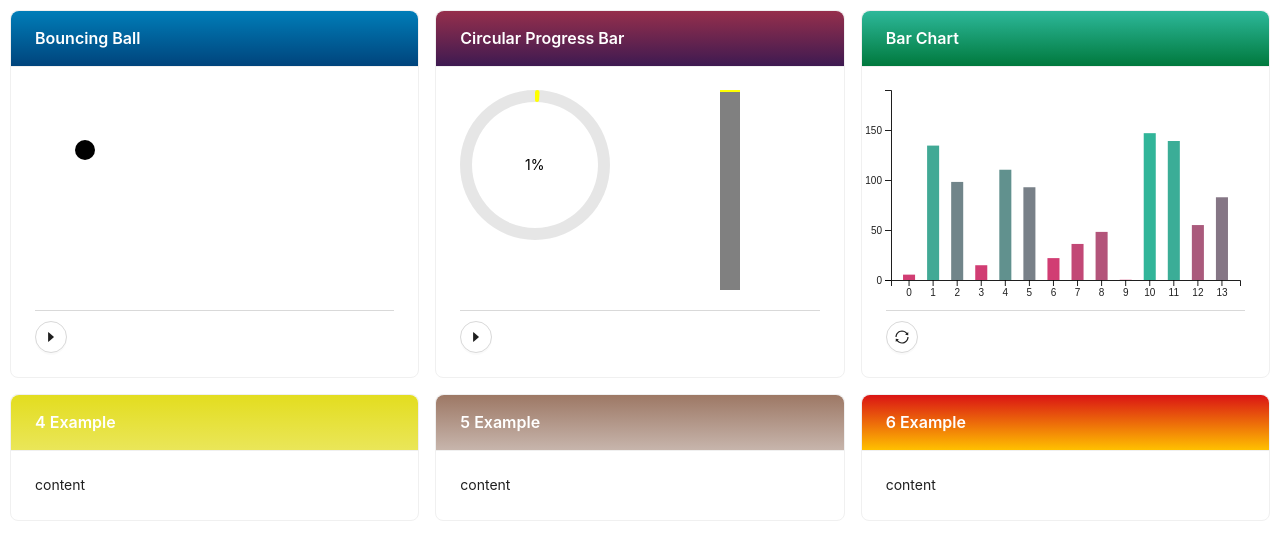
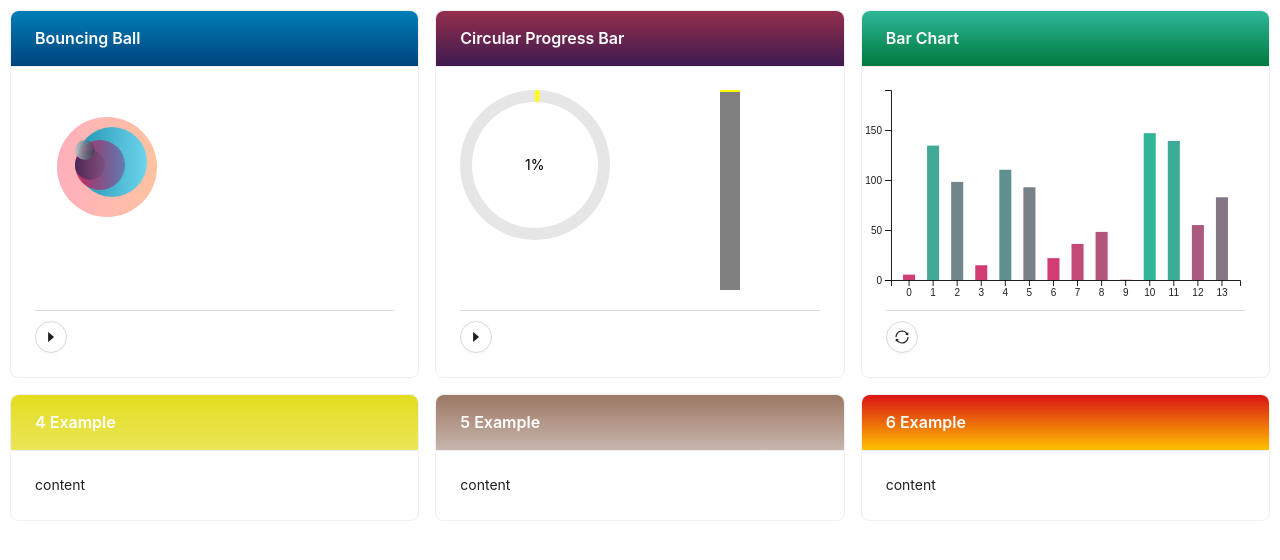
Before and after one commit to shanerbergman/fun-with-d3, a React (Create React App) app: page / in a window 1280 px wide. Shown: the top 560 px of the page. Built offline with nearby package versions, Linux system fonts and the light colour scheme.

Commit message:
add additional bouncing balls and defs for linear color

```diff
--- a/src/Components/D3Visualisations/BouncingBall/BouncingBall.js
+++ b/src/Components/D3Visualisations/BouncingBall/BouncingBall.js
@@ -1,5 +1,6 @@
 import React, { useState, useEffect, useRef } from "react";
 import * as d3 from "d3";
+import Defs from "./Defs";
 
 const BouncingBall = ({ width, height, bounceBall, max_h, max_w }) => {
   const svgRef = useRef();
@@ -7,34 +8,86 @@ const BouncingBall = ({ width, height, bounceBall, max_h, max_w }) => {
   // use state for vY vertical velocity
   // use an effect to start/stop a timer
   // write loop
-  const [yPos, setBall] = useState({
-    y: 60,
-    vy: 0.5,
-  });
+  const [yPos, setBall] = useState([
+    {
+      id: 1,
+      y: 60,
+      vy: 0.5,
+    },
+    {
+      id: 2,
+      y: 75,
+      vy: 0.7,
+    },
+    {
+      id: 3,
+      y: 75,
+      vy: 0.4,
+    },
+    {
+      id: 4,
+      y: 72,
+      vy: 0.2,
+    },
+    {
+      id: 5,
+      y: 77,
+      vy: 0.05,
+    },
+  ]);
   const [startX, setStartX] = useState(false);
-  const [xPos, setXPos] = useState({
-    x: 50,
-    vx: 0.5,
-  });
+  const [xPos, setXPos] = useState([
+    {
+      id: 1,
+      x: 50,
+      vx: 0.5,
+    },
+    {
+      id: 2,
+      x: 55,
+      vx: 0.3,
+    },
+    {
+      id: 3,
+      x: 65,
+      vx: 0.6,
+    },
+    {
+      id: 4,
+      x: 77,
+      vx: 0.1,
+    },
+    {
+      id: 5,
+      x: 72,
+      vx: 0.08,
+    },
+  ]);
 
   useEffect(() => {
     function loop() {
       if (bounceBall) {
         if (startX) {
-          setXPos((xPos) => {
-            let { x, vx } = xPos;
-
+          let newXPos = xPos.map((xPos) => {
+            let { id, x, vx } = xPos;
             if (x > max_w) {
               vx = -vx;
             }
+            if (x < 10) {
+              x = 10.1;
+              vx = vx * -1;
+            }
             return {
+              id,
               x: x + vx,
               vx: vx + 0.01,
             };
           });
+          setXPos(newXPos);
         }
-        setBall((yPos) => {
-          let { y, vy } = yPos;
+
+        let newYPos = yPos.map((yPos) => {
+          let { id, y, vy } = yPos;
 
           if (y > max_h) {
             vy = -vy;
@@ -43,29 +96,51 @@ const BouncingBall = ({ width, height, bounceBall, max_h, max_w }) => {
             }
           }
 
-          if (y < 2) {
-            vy = -vy;
+          if (y < 10) {
+            y = 10.1;
+            vy = vy * -1;
           }
 
           return {
+            id,
             y: y + vy,
             vy: vy + 0.05,
           };
         });
+
+        setBall(newYPos);
       }
     }
 
     const t = d3.timer(loop);
     return () => t.stop();
-  }, [bounceBall, max_h, max_w, startX]);
+  }, [bounceBall, max_h, max_w, yPos, xPos, startX]);
 
   useEffect(() => {
     d3.select(svgRef.current).attr("width", width).attr("height", height);
   }, [width, height]);
 
+  const BALLS = [
+    { id: 5, fill: "url(#5)", r: 50 },
+    { id: 4, fill: "url(#4)", r: 35 },
+    { id: 3, fill: "url(#3)", r: 25 },
+    { id: 2, fill: "url(#2)", r: 15 },
+    { id: 1, fill: "url(#1)", r: 10 },
+  ];
   return (
     <svg ref={svgRef}>
-      <circle cy={yPos.y} cx={xPos.x} r={10} />
+      <Defs />
+      {BALLS.map((ball) => {
+        return (
+          <circle
+            id={ball.id}
+            cy={yPos.filter((yP) => yP.id === ball.id).map((yP) => yP.y)}
+            cx={xPos.filter((xP) => xP.id === ball.id).map((xP) => xP.x)}
+            r={ball.r}
+            fill={ball.fill}
+          />
+        );
+      })}
     </svg>
   );
 };
--- /dev/null
+++ b/src/Components/D3Visualisations/BouncingBall/Defs.js
@@ -0,0 +1,38 @@
+import React from "react";
+const Defs = () => {
+  return (
+    <defs>
+      <linearGradient id="5" x1="0%" y1="0%" x2="100%" y2="0%">
+        <stop offset="0%" style={{ stopColor: "#ffafbd", stopOpacity: 1 }} />
+        <stop offset="100%" style={{ stopColor: "#ffc3a0", stopOpacity: 1 }} />
+      </linearGradient>
+      <linearGradient id="4" x1="0%" y1="0%" x2="100%" y2="0%">
+        <stop offset="0%" style={{ stopColor: "#2193b0", stopOpacity: 1 }} />
+        <stop offset="100%" style={{ stopColor: "#6dd5ed", stopOpacity: 1 }} />
+      </linearGradient>
+      <linearGradient id="3" x1="0%" y1="0%" x2="100%" y2="0%">
+        <stop offset="0%" style={{ stopColor: "#cc2b5e", stopOpacity: 1 }} />
+        <stop
+          offset="100%"
+          style={{ stopColor: "#753a88", stopOpacity: 0.5 }}
+        />
+      </linearGradient>
+      <linearGradient id="2" x1="0%" y1="0%" x2="100%" y2="0%">
+        <stop offset="0%" style={{ stopColor: "#42275a", stopOpacity: 1 }} />
+        <stop
+          offset="100%"
+          style={{ stopColor: "#734b6d", stopOpacity: 0.5 }}
+        />
+      </linearGradient>
+      <linearGradient id="1" x1="0%" y1="0%" x2="100%" y2="0%">
+        <stop offset="0%" style={{ stopColor: "#bdc3c7", stopOpacity: 1 }} />
+        <stop
+          offset="100%"
+          style={{ stopColor: "#2c3e50", stopOpacity: 0.5 }}
+        />
+      </linearGradient>
+    </defs>
+  );
+};
+
+export default Defs;
```
